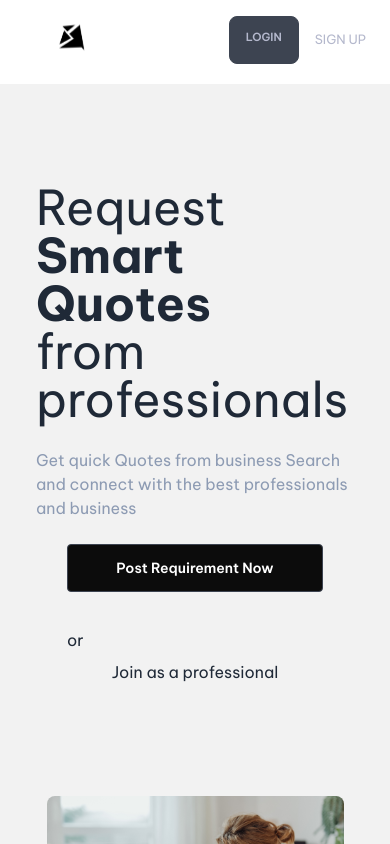
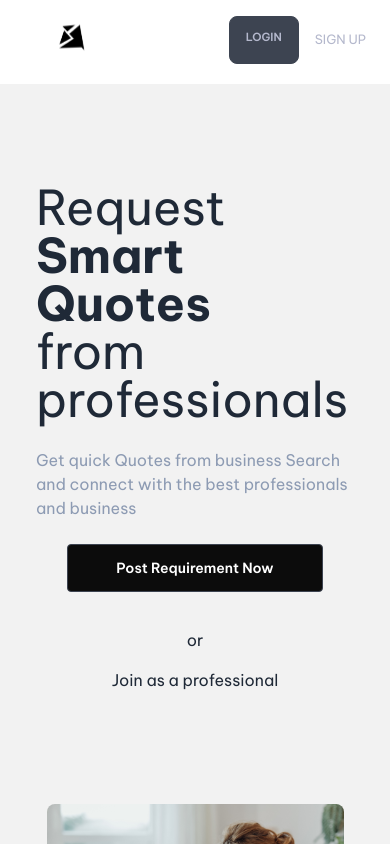
Before and after one commit to AbdurrahmanTalha/SmarQo-client, a React (Create React App) app: page / in a window 390 px wide. Built offline with nearby package versions, Linux system fonts and the light colour scheme.

Commit message:
Finished

```diff
--- a/src/Components/Home/Hero.js
+++ b/src/Components/Home/Hero.js
@@ -53,7 +53,7 @@ const Hero = () => {
                     <p className="py-6 text-[#8D9BB3]">Get quick Quotes from business Search <br></br> and connect with the best professionals and business</p>
                     <div className="flex btn-wide  sm:justify-center lg:md:ml-0 mx-auto sm:items-center flex-col lg:flex md:flex">
                         <button className="btn btn-wide mb-5 bg-[#0C0C0C] rounded capitalize">Post requirement now</button>
-                        <div className="divider lg:md:hidden block">or</div>
+                        <div className="lg:md:hidden block text-center my-4">or</div>
                         <Link to="/SmartQuotes" className="lg:hidden md:hidden bg-base-200 text-blackcapitalize text-center">Join as a professional</Link>
                     </div>
                 </div>
```
